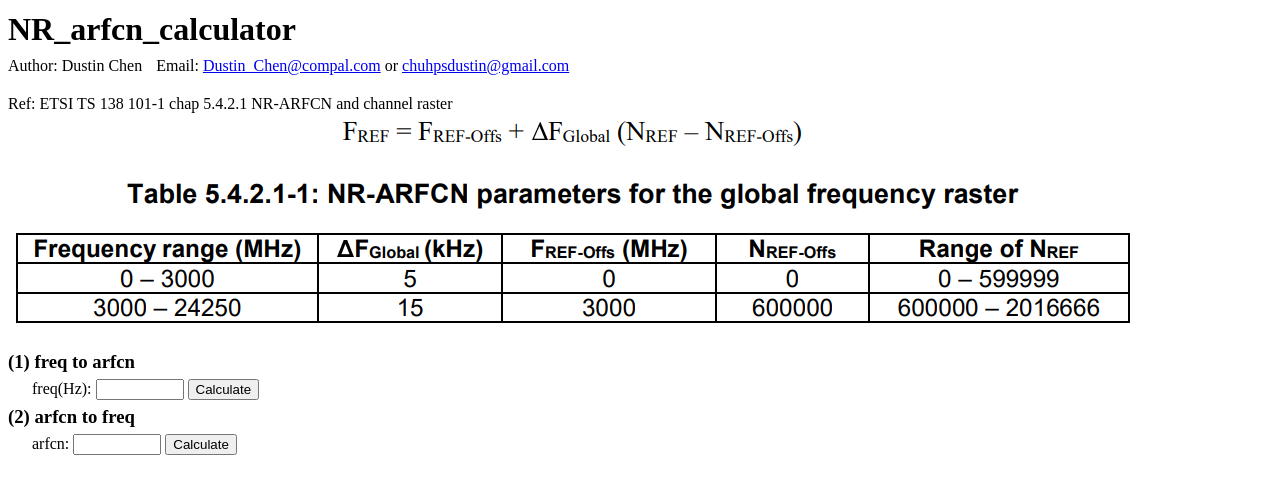
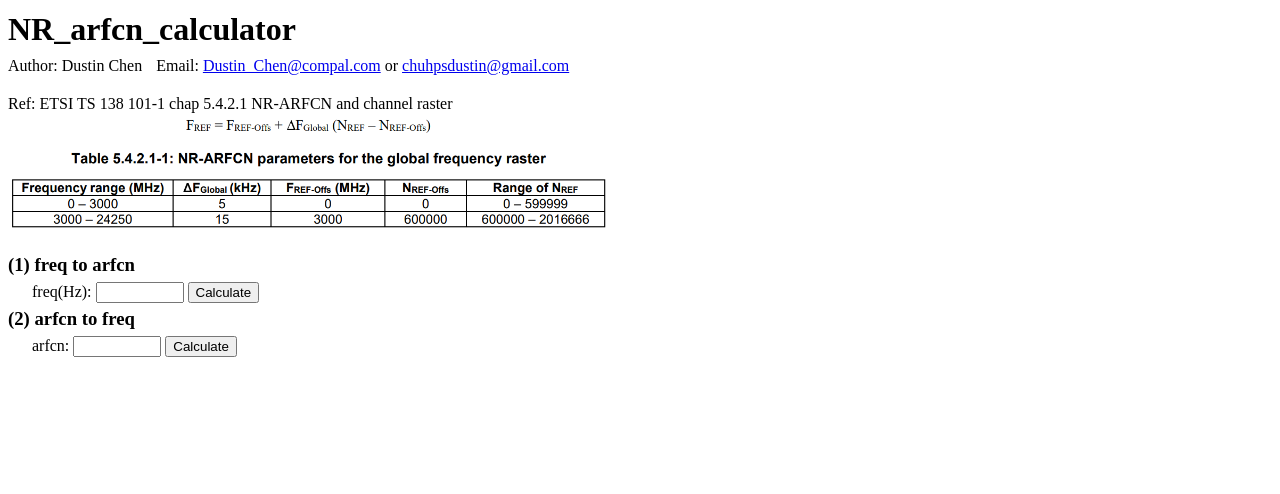
Before and after one commit to dustinchen26/arfcn, a plain HTML site: page index.html in a window 1280 px wide. Drawn offline with Linux system fonts and the light colour scheme.

Commit message:
adjust the formula.png image size

```diff
--- a/index.html
+++ b/index.html
@@ -49,7 +49,7 @@
     <p class="author-info">Email: <a href="mailto:Dustin_Chen@compal.com">Dustin_Chen@compal.com</a> or <a href="mailto:chuhpsdustin@gmail.com">chuhpsdustin@gmail.com</a></p>
 	<br><br>
 	<p>Ref: ETSI TS 138 101-1 chap 5.4.2.1 NR-ARFCN and channel raster</p>
-	<img src="https://raw.githubusercontent.com/dustinchen26/arfcn/master/formula.png" alt="GitHub Image" >
+	<img src="https://raw.githubusercontent.com/dustinchen26/arfcn/master/formula.png" alt="GitHub Image" width="600">
 	<br><br>
     <h3>(1) freq to arfcn</h3>
     <label for="freq1">&nbsp; &nbsp; &nbsp; freq(Hz):</label>
```
